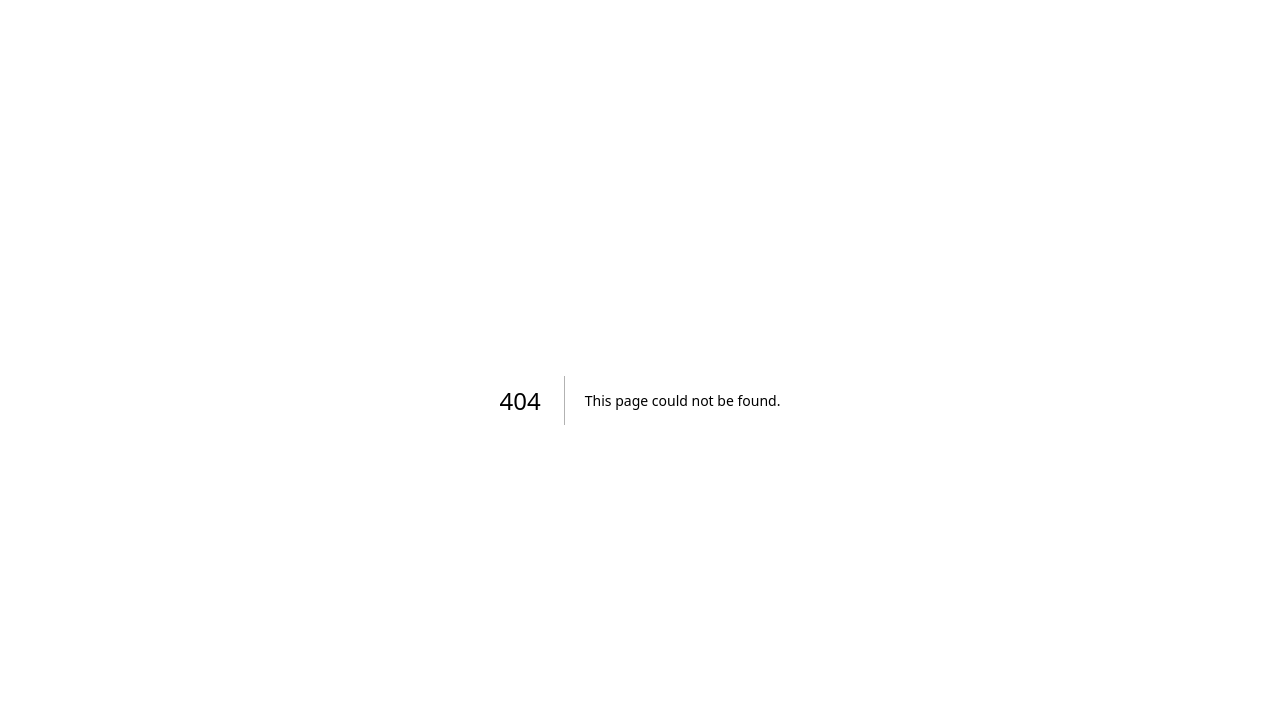
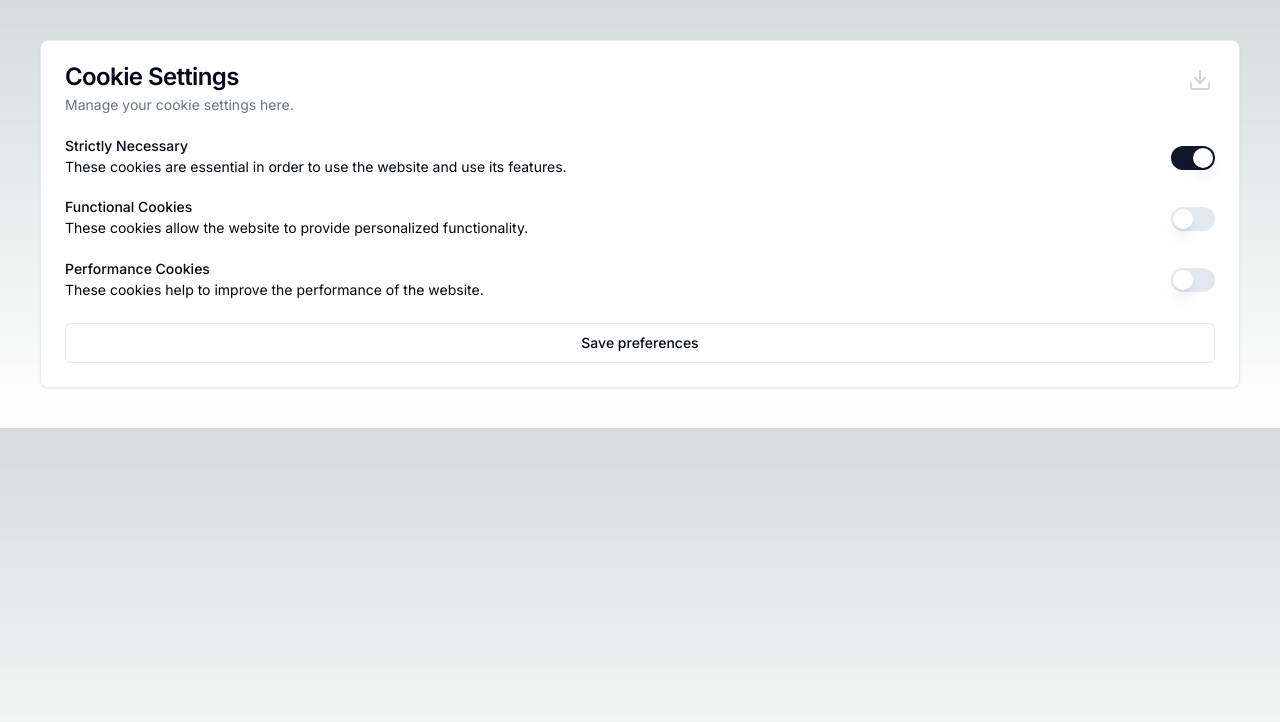
Before and after one commit to shadcngeek/shadcngeeks, a Next.js app: page /cards in a window 1280 px wide. Before the commit this address had no page. Shown: the top 722 px of the page. Built offline with nearby package versions, Linux system fonts and the light colour scheme.

Commit message:
Create cards route

```diff
--- /dev/null
+++ b/app/cards/page.tsx
@@ -0,0 +1,14 @@
+import Download from "@/components/download/download";
+import { CookieSettings } from "@/components/cards/cookie-settings";
+
+import handleGetFolderPath from "@/actions/handleGetFolderPath";
+
+export default function Cards() {
+  return (
+    <div className="p-10">
+      <Download folderPath={handleGetFolderPath("cards")}>
+        <CookieSettings />
+      </Download>
+    </div>
+  );
+}
```
